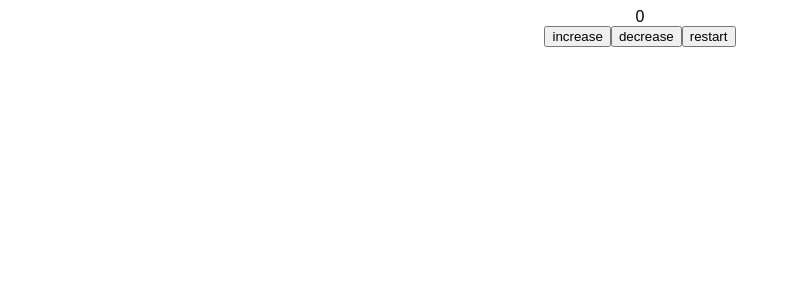
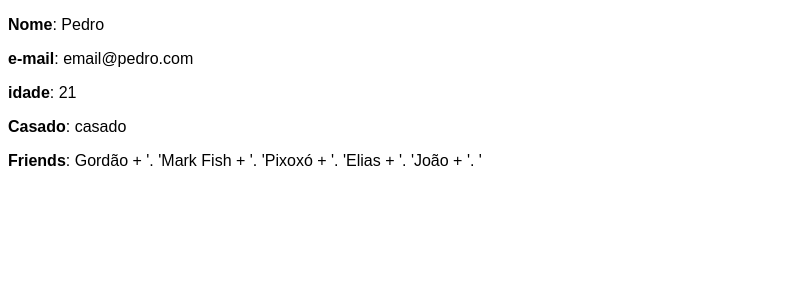
Before and after one commit to betoside/React-Beginners-8H-PedroTech, a React (Create React App) app: page / in a window 1280 px wide. Shown: the top 300 px of the page, without its empty margins (0-791 px from the left). Built offline with nearby package versions, Linux system fonts and the light colour scheme.

Commit message:
modulo13 feito até "npm install prop-types"

```diff
--- a/package.json
+++ b/package.json
@@ -9,6 +9,7 @@
     "@testing-library/react": "^13.4.0",
     "@testing-library/user-event": "^13.5.0",
     "axios": "^1.4.0",
+    "prop-types": "^15.8.1",
     "react": "^18.2.0",
     "react-dom": "^18.2.0",
     "react-hook-form": "^7.45.2",
--- a/src/App.css
+++ b/src/App.css
@@ -123,3 +123,7 @@
 .erros{
   color: #f00;
 }
+
+.text-left {
+  text-align-last: left;
+}
--- a/src/App.js
+++ b/src/App.js
@@ -1,20 +1,19 @@
 import './App.css';
-import { Cat } from "./components/Cat";
-import { QueryClient, QueryClientProvider } from "@tanstack/react-query";
-import { useCount } from "./useCount";
+import { Person } from "./components/Person";
 
 function App() {
 
-  const { count, increase, decrease, restart } = useCount();
 
   return (
-    <div className="App">
+    <div className="App text-left">
 
-      {count}
-      <br />
-      <button onClick={increase}>increase</button>
-      <button onClick={decrease}>decrease</button>
-      <button onClick={restart}>restart</button>
+      <Person
+        name='Pedro'
+        email='email@pedro.com'
+        age={21}
+        isMarried={true}
+        friends={['Gordão', 'Mark Fish', 'Pixoxó', 'Elias', 'João']}
+      />
 
     </div>
   );
--- /dev/null
+++ b/src/components/Person.js
@@ -0,0 +1,23 @@
+import { PropTypes } from "prop-types";
+
+export const Person = (props) => {
+
+    return (
+        <div>
+            <p><strong>Nome</strong>: {props.name}</p>
+            <p><strong>e-mail</strong>: {props.email}</p>
+            <p><strong>idade</strong>: {props.age}</p>
+            <p><strong>Casado</strong>: {props.isMarried ? 'casado' : 'solteiro'}</p>
+            <p><strong>Friends</strong>: {props.friends.map((friend, index) => (<span key={index}>{friend} + '. '</span>))}</p>
+        </div>
+    );
+
+}
+
+Person.propTypes = {
+    name: PropTypes.string,
+    email: PropTypes.string,
+    age: PropTypes.number,
+    isMarried: PropTypes.bool,
+    friends: PropTypes.arrayOf(PropTypes.string)
+};
```
Also changed, not shown: 1 other file (tests, documents, lock files or other folders).
